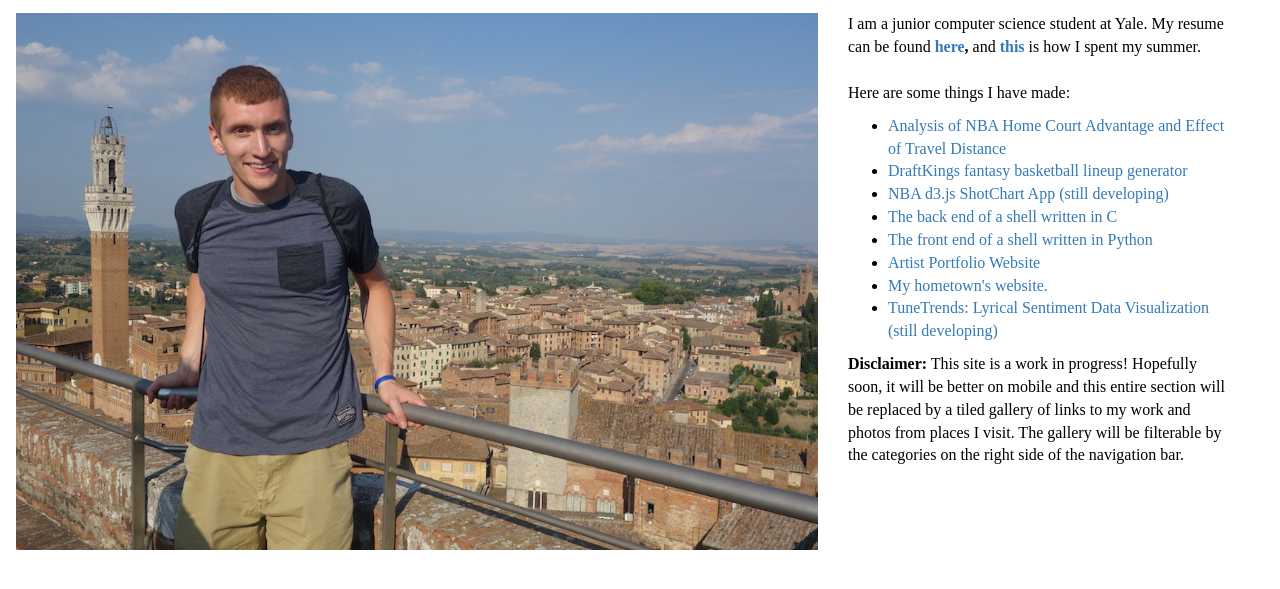
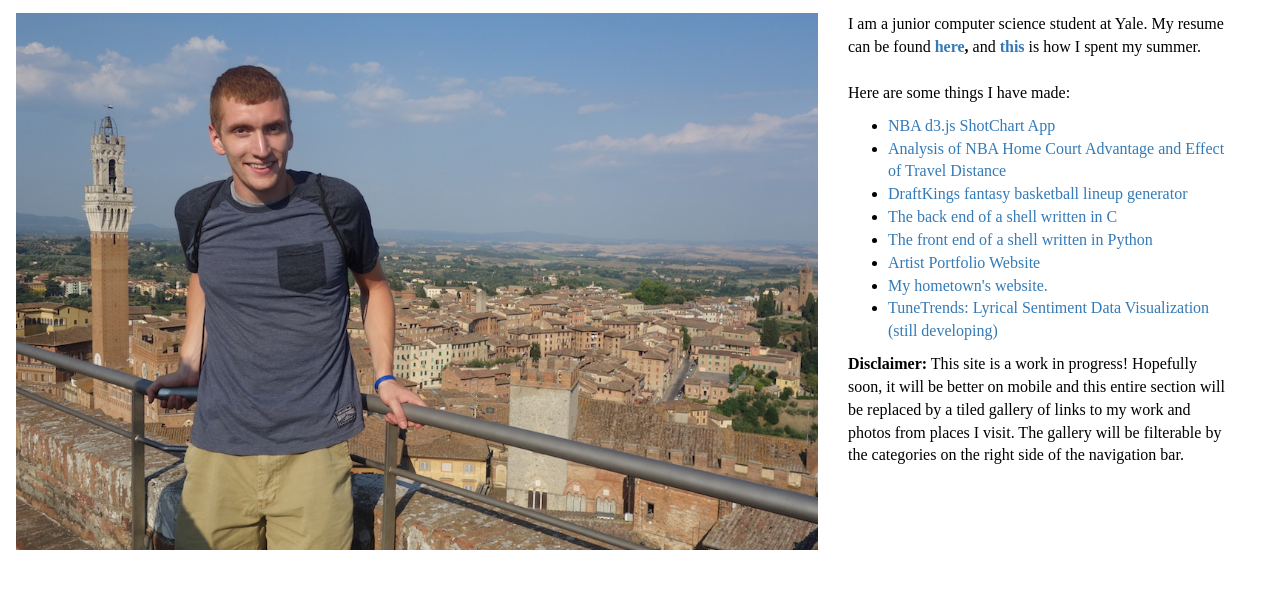
Before and after one commit to shanefenske/shanefenske.github.i, a plain HTML site: page index.html in a window 1280 px wide. Shown: the part 867-1456 px from the top of the page. Drawn offline with nearby package versions, Linux system fonts and the light colour scheme; a web font is replaced by a local one.

Commit message:
shot chart to top

```diff
--- a/index.html
+++ b/index.html
@@ -92,9 +92,9 @@
                             <p>I am a junior computer science student at Yale. My resume can be found <b><a target="_blank" href="http://shanefenske.github.io/Shane_Fenske_Resume.pdf">here</a>,</b> and <b><a target="_blank" href="https://www.dropbox.com/sh/a7nna7aucxhqwr0/AADNhOIVSwZvKARrGi_Vmxvua?dl=0">this</a></b> is how I spent my summer.
                              <br><br>Here are some things I have made:</p>
                         <ul>
+                            <li><a target="_blank" href="http://shanefenske.github.io/shot-charts/">NBA d3.js ShotChart App</a></li>
                             <li><a target="_blank" href="http://shanefenske.github.io/Fenske_Quantifying_Home_Court_Advantage.pdf">Analysis of NBA Home Court Advantage and Effect of Travel Distance </a></li>
                             <li><a target="_blank" href="https://github.com/shanefenske/DraftKings-NBA-Lineup-Generator">DraftKings fantasy basketball lineup generator</a></li>
-                             <li><a target="_blank" href="http://shanefenske.github.io/shot-charts/">NBA d3.js ShotChart App  (still developing)</a></li>
 
                             <a target="_blank" href="https://github.com/shanefenske/Bsh-Shell"><li>The back end of a shell written in C</a></li>
                             <a target="_blank" href="https://github.com/shanefenske/Token"><li>The front end of a shell written in Python</a></li>
```
